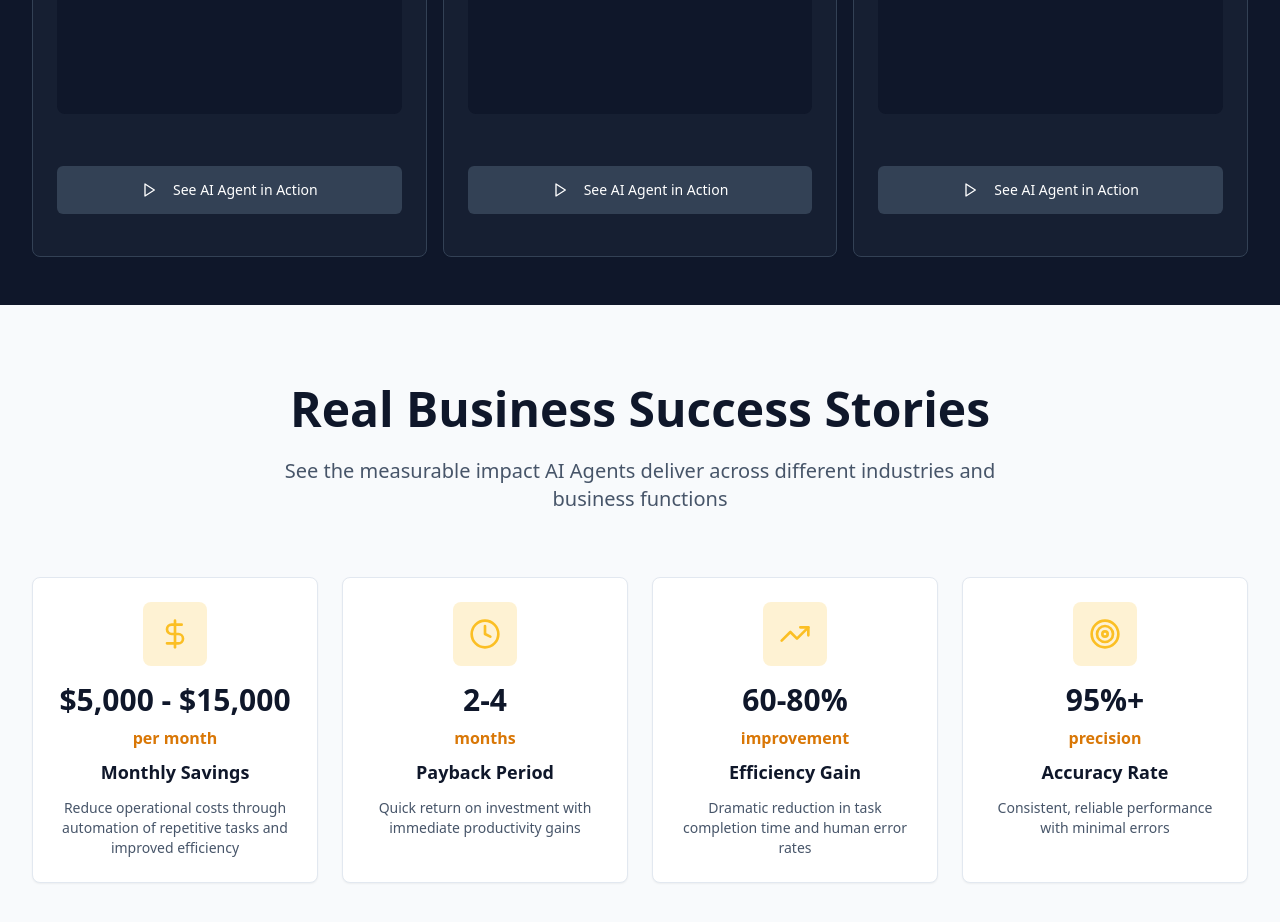
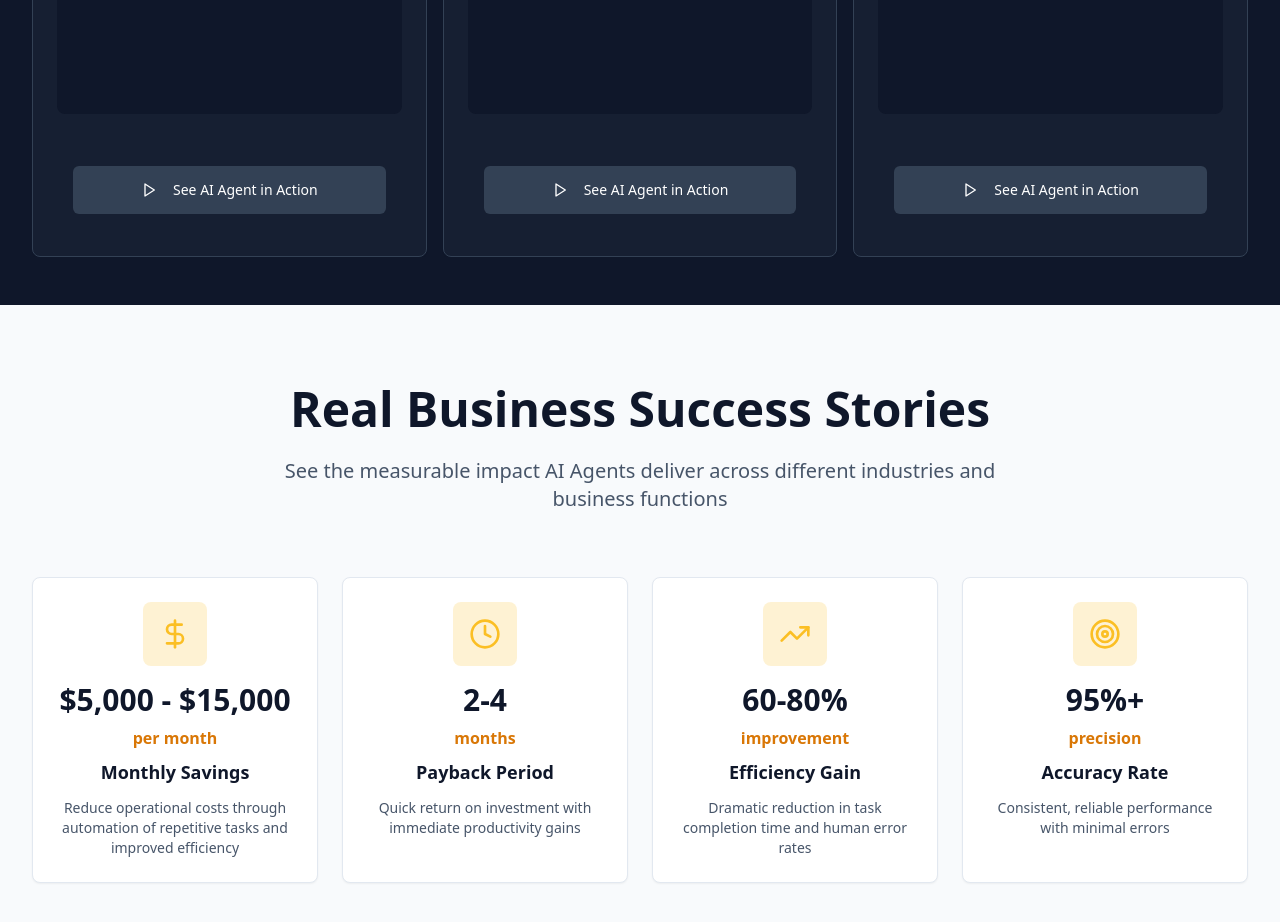
Before and after one commit to Abrosmaan/amber-ai-automator, a React (Vite) app: page / in a window 1280 px wide. Shown: the part 1420-2342 px from the top of the page. Built offline with nearby package versions, Linux system fonts and the light colour scheme.

Commit message:
Fix: Resolve mockup element overlap
Ensure the 4 info squares at the bottom of the AI agent mockup do not overlap the parent element's border after the animation ends.

```diff
--- a/src/components/AIAgentMockup.tsx
+++ b/src/components/AIAgentMockup.tsx
@@ -155,13 +155,13 @@ const AIAgentMockup: React.FC<AIAgentMockupProps> = ({ mockup, index }) => {
           </div>
         </div>
 
-        {/* Metrics/Button - Fixed height container */}
-        <div className="h-[120px] flex items-center flex-shrink-0">
+        {/* Metrics/Button - Fixed height container with proper spacing */}
+        <div className="h-[120px] flex items-center flex-shrink-0 px-2">
           {showMetrics ? (
-            <div className="grid grid-cols-2 gap-3 w-full animate-in slide-in-from-bottom-2 duration-500">
+            <div className="grid grid-cols-2 gap-2 w-full animate-in slide-in-from-bottom-2 duration-500">
               {Object.entries(mockup.metrics).map(([key, value]) => (
-                <div key={key} className="bg-slate-700/50 rounded-lg p-3 text-center">
-                  <div className="text-amber-400 font-semibold text-lg">{value}</div>
+                <div key={key} className="bg-slate-700/50 rounded-lg p-2 text-center">
+                  <div className="text-amber-400 font-semibold text-sm">{value}</div>
                   <div className="text-slate-400 text-xs capitalize">{key.replace(/([A-Z])/g, ' $1')}</div>
                 </div>
               ))}
@@ -169,7 +169,7 @@ const AIAgentMockup: React.FC<AIAgentMockupProps> = ({ mockup, index }) => {
           ) : (
             <Button
               onClick={handlePlay}
-              className="w-full bg-slate-700 hover:bg-slate-600 text-white h-12"
+              className="w-full bg-slate-700 hover:bg-slate-600 text-white h-12 mx-2"
               disabled={isPlaying}
             >
               <Play className="mr-2 h-4 w-4" />
```
